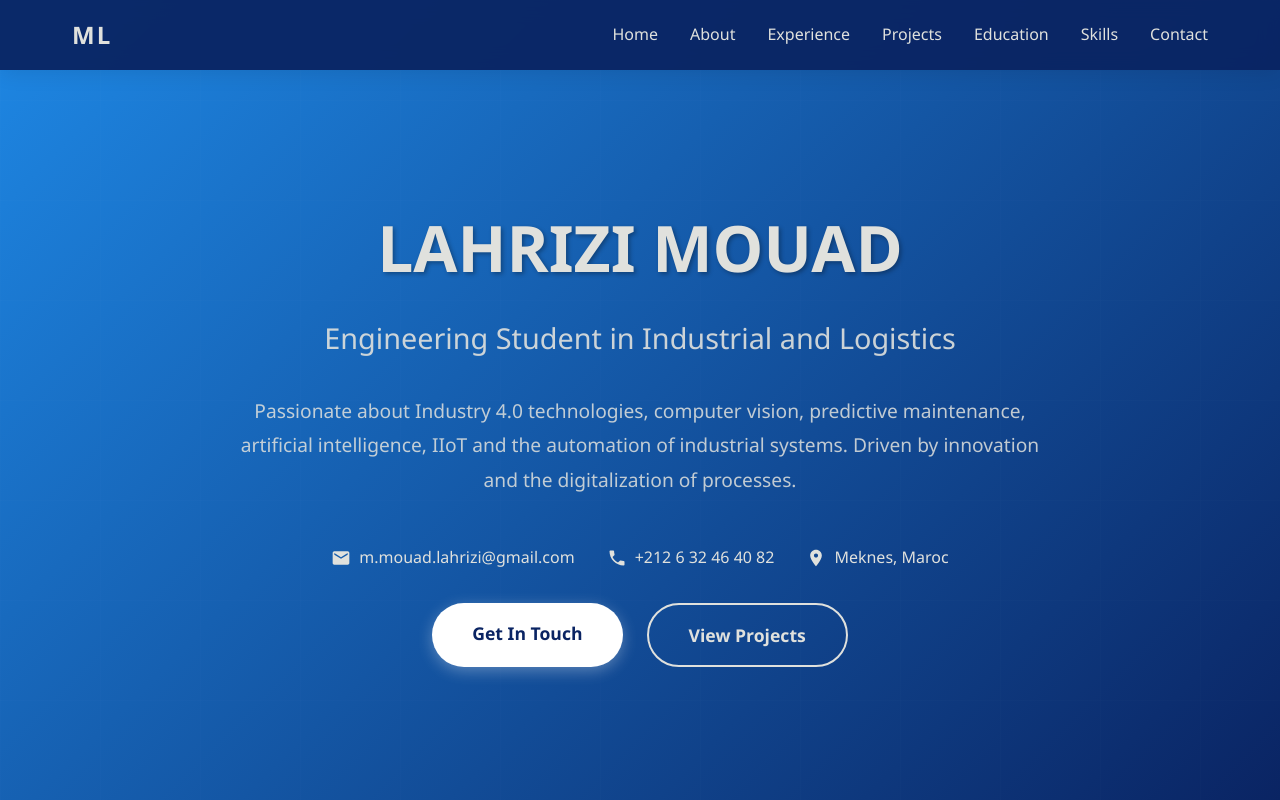
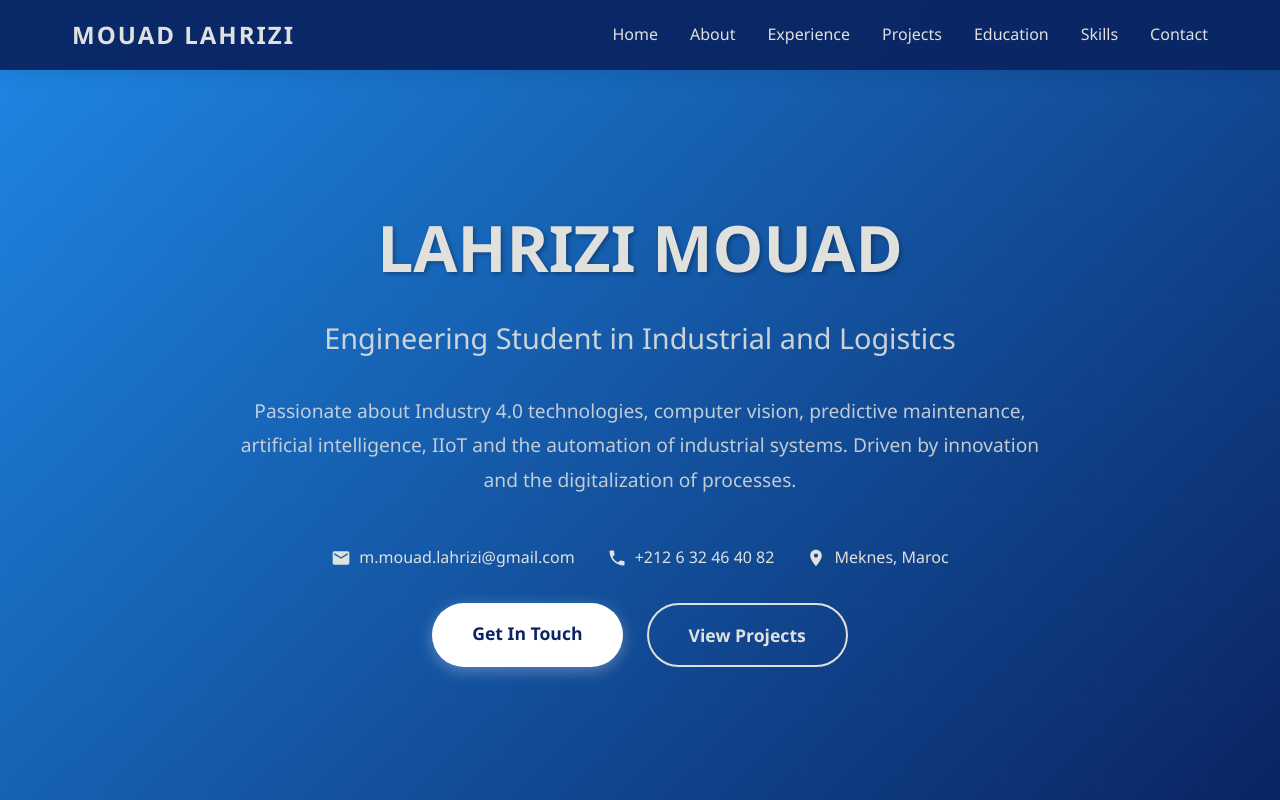
Before and after one commit to mouadlahrizi/portfolio, a plain HTML site: page index.html in a window 1280 px wide. Shown: the top 800 px of the page. Drawn offline with Linux system fonts and the light colour scheme.

Commit message:
Update logo text in navigation bar

```diff
--- a/index.html
+++ b/index.html
@@ -731,7 +731,7 @@
     <!-- Navigation -->
     <nav id="navbar">
         <div class="container">
-            <div class="logo">ML</div>
+            <div class="logo">Mouad Lahrizi</div>
             <ul id="nav-menu">
                 <li><a href="#home">Home</a></li>
                 <li><a href="#about">About</a></li>
```
